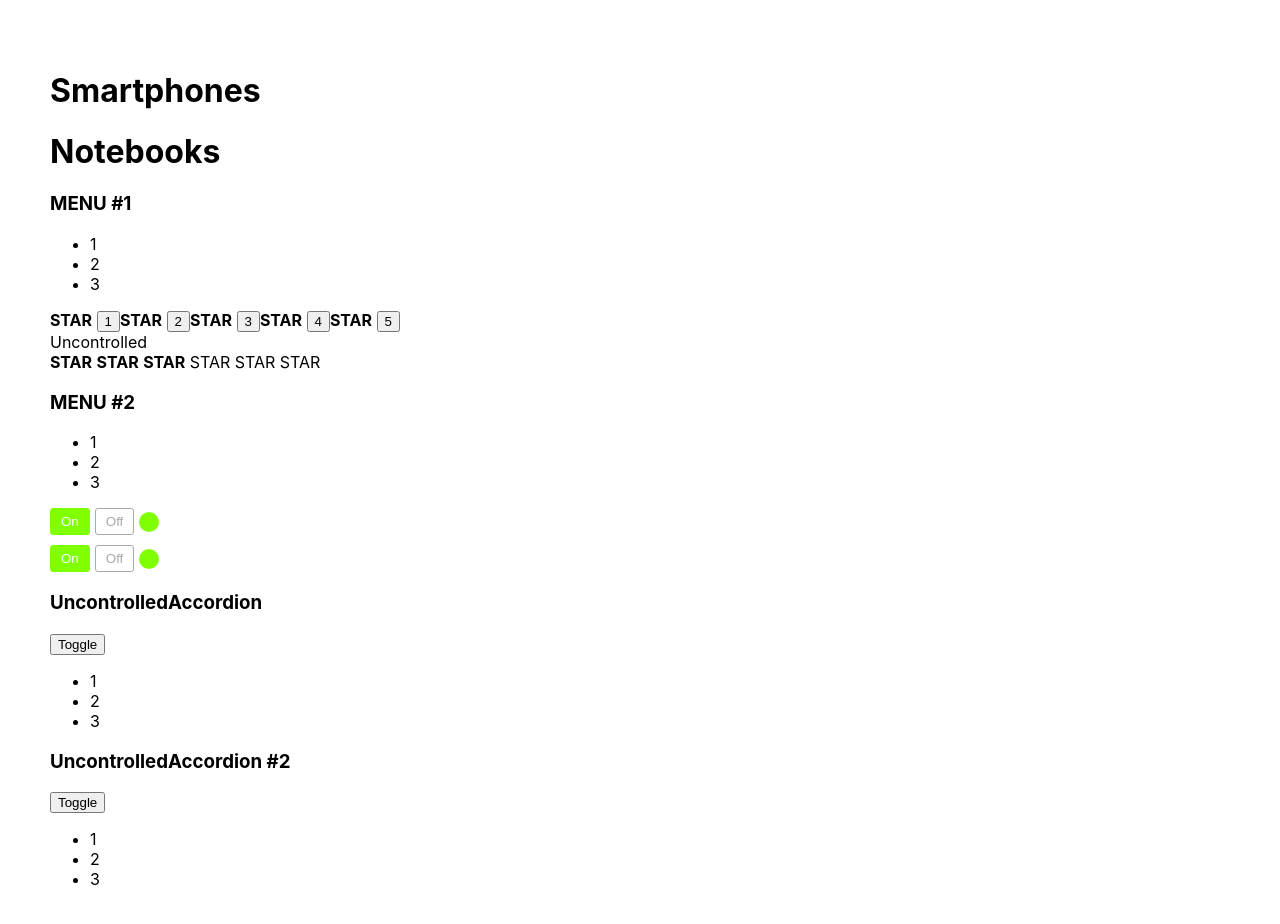
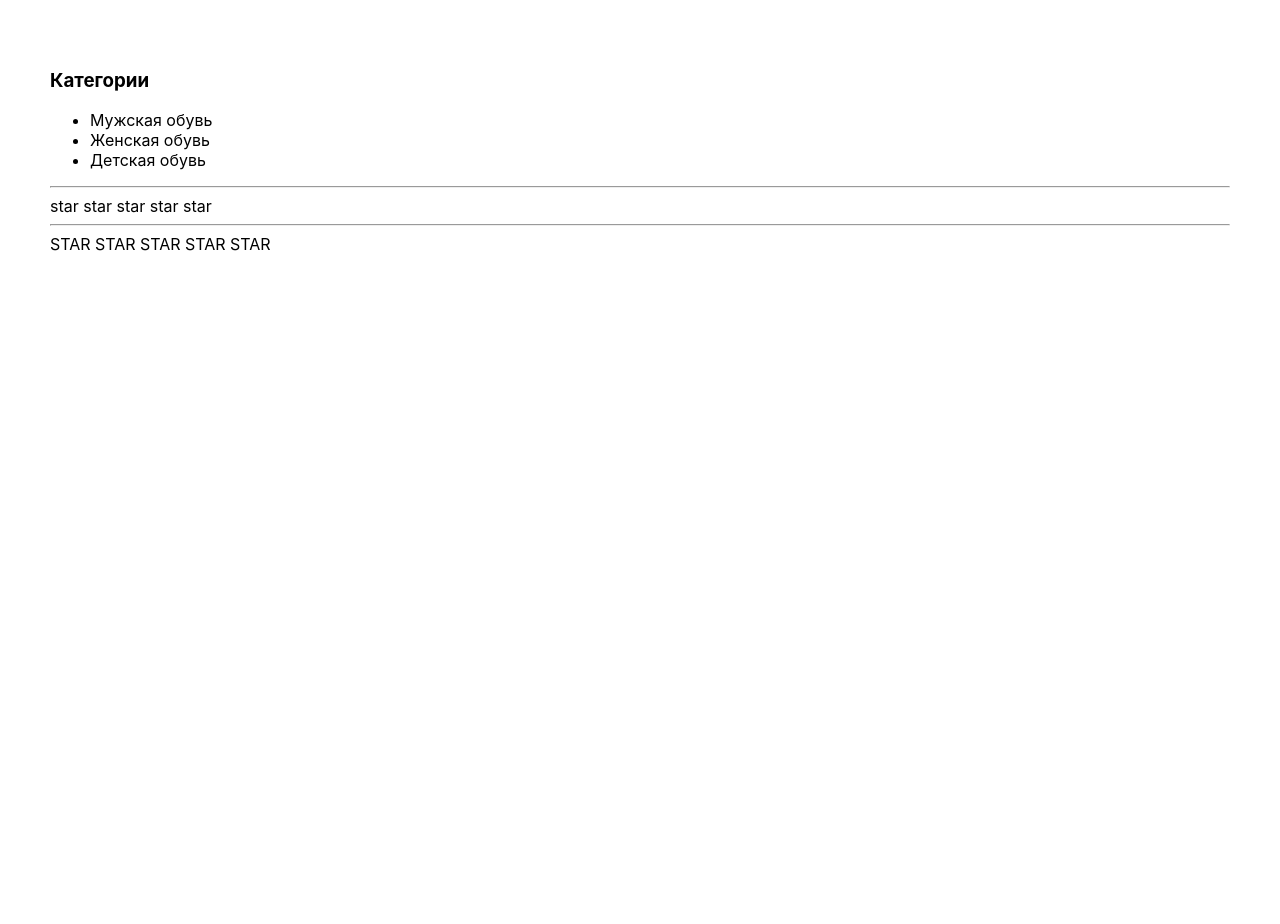
Before and after one commit to BekzodDeveloper/kmb, a React (Create React App) app: page / in a window 1280 px wide. Shown: the top 924 px of the page. After the commit the page ends 800 px from the top, so only its background shows below. Built offline with nearby package versions, Linux system fonts and the light colour scheme.

Commit message:
feat: M#4.1 callbacks-1

```diff
--- a/src/App.tsx
+++ b/src/App.tsx
@@ -1,36 +1,30 @@
-import React from 'react';
+import React, {useState} from 'react';
 import './App.css';
 import {Accordion} from "./components/Accordion/Accordion";
-import {Rating} from "./components/Rating/Rating";
+import {Rating, RatingValueType} from "./components/Rating/Rating";
 import {OnOff} from "./components/OnOff/OnOff";
 import {UncontrolledAccordion} from "./components/UncontrolledAccordion/UncontrolledAccordion";
 import {UncontrolledRating} from "./components/UncontrolledRating/UncontrolledRating";
 
 function App() {
-    console.log('App')
+    const [ratingValue, setRatingValue] = useState<RatingValueType>(0)
+    const [accordionCollapsed, setAccordionCollapsed] = useState<boolean>(false)
 
     return (
         <div className="App">
-            <PageTitle title={'Smartphones'}/>
-            <PageTitle title={'Notebooks'}/>
+            <Accordion title={'Категории'} collapsed={accordionCollapsed} setAccordionCollapsed={setAccordionCollapsed}/>
 
-            <Accordion title={'MENU #1'} collapsed={false}/>
-
-            <Rating/>
-            {/*<Rating/>*/}
-            {/*<Rating/>*/}
-            {/*<Rating/>*/}
-            {/*<Rating/>*/}
-            Uncontrolled
+            <Rating ratingValue={ratingValue} onSetRatingValue={setRatingValue}/>
+            <hr/>
             <UncontrolledRating/>
 
-            <Accordion title={'MENU #2'} collapsed={false}/>
+            {/*<Accordion title={'MENU #2'} collapsed={false}/>*/}
 
-            <OnOff/>
-            <OnOff/>
+            {/*<OnOff/>*/}
+            {/*<OnOff/>*/}
 
-            <UncontrolledAccordion title={'UncontrolledAccordion'}/>
-            <UncontrolledAccordion title={'UncontrolledAccordion #2'}/>
+            {/*<UncontrolledAccordion title={'UncontrolledAccordion'}/>*/}
+            {/*<UncontrolledAccordion title={'UncontrolledAccordion #2'}/>*/}
         </div>
     );
 }
--- a/src/components/Accordion/Accordion.tsx
+++ b/src/components/Accordion/Accordion.tsx
@@ -3,33 +3,43 @@ import React from "react";
 
 type AccordionPropsType = {
     title: string
-    collapsed?: boolean
+    collapsed: boolean
+    setAccordionCollapsed: (collapsed: boolean) => void
 }
 
 export function Accordion(props: AccordionPropsType) {
 
 
     return <div>
-        <AccordionTitle title={props.title}/>
-        {!props.collapsed && <AccordionBody/>}
-
+        <AccordionTitle title={props.title}
+                        collapsed={props.collapsed}
+                        setAccordionCollapsed={props.setAccordionCollapsed}/>
+        {!props.collapsed &&
+            <AccordionBody collapsed={props.collapsed} setAccordionCollapsed={props.setAccordionCollapsed}/>}
+        <hr/>
     </div>
 
 
 }
 
 type AccordionTitlePropsType = {
-    title: string,
+    title: string
+    collapsed: boolean
+    setAccordionCollapsed: (collapsed: boolean) => void
 }
 
 function AccordionTitle(props: AccordionTitlePropsType) {
-    return <h3>{props.title}</h3>;
+    return <h3 onClick={() => props.setAccordionCollapsed(!props.collapsed)}>{props.title}</h3>;
 }
 
-function AccordionBody() {
+type AccordionBodyType = {
+    collapsed: boolean
+    setAccordionCollapsed: (collapsed: boolean) => void
+}
+const AccordionBody: React.FC<AccordionBodyType> = (props) => {
     return <ul>
-        <li>1</li>
-        <li>2</li>
-        <li>3</li>
+        <li>Мужская обувь</li>
+        <li>Женская обувь</li>
+        <li>Детская обувь</li>
     </ul>;
 }
--- a/src/components/Rating/Rating.tsx
+++ b/src/components/Rating/Rating.tsx
@@ -1,41 +1,40 @@
 import React, {useState} from "react";
 
-
+export type RatingValueType = 0 | 1 | 2 | 3 | 4 | 5;
 type RatingPropsType = {
-    value: 0 | 1 | 2 | 3 | 4 | 5
+    ratingValue: RatingValueType
+    onSetRatingValue: (ratingValue: RatingValueType) => void
 }
 
-export function Rating() {
-
-    const [value, setValue] = useState(0 | 1 | 2 | 3 | 4 | 5)
+export const Rating: React.FC<RatingPropsType>
+    = ({
+           ratingValue,
+           onSetRatingValue
+       }) => {
 
     return <div>
-        <Star selected={value > 0}/>
-        <button onClick={() => setValue(1)}>1</button>
-        <Star selected={value > 1}/>
-        <button onClick={() => setValue(2)}>2</button>
-        <Star selected={value > 2}/>
-        <button onClick={() => setValue(3)}>3</button>
-        <Star selected={value > 3}/>
-        <button onClick={() => setValue(4)}>4</button>
-        <Star selected={value > 4}/>
-        <button onClick={() => setValue(5)}>5</button>
+        <Star selected={ratingValue > 0} ratingValue={1} onSetRatingValue={onSetRatingValue}/>
+        <Star selected={ratingValue > 1} ratingValue={2} onSetRatingValue={onSetRatingValue}/>
+        <Star selected={ratingValue > 2} ratingValue={3} onSetRatingValue={onSetRatingValue}/>
+        <Star selected={ratingValue > 3} ratingValue={4} onSetRatingValue={onSetRatingValue}/>
+        <Star selected={ratingValue > 4} ratingValue={5} onSetRatingValue={onSetRatingValue}/>
     </div>;
 
 }
 
 type StarPropsType = {
     selected: boolean
+    ratingValue: RatingValueType
+    onSetRatingValue: (ratingValue: RatingValueType) => void
 }
 
 function Star(props: StarPropsType) {
-    // debugger
+    function onSetRatingValue() {
 
-    if (props.selected) {
-        // console.log('STAR ')
-        return <span><b>STAR</b> </span>
-    } else {
-        return <span>STAR </span>
+        props.onSetRatingValue(props.ratingValue)
     }
 
+    return <span onClick={onSetRatingValue}>{props.selected ? <b>STAR </b> : "star "}</span>
+
+
 }
--- a/src/components/UncontrolledAccordion/UncontrolledAccordion.tsx
+++ b/src/components/UncontrolledAccordion/UncontrolledAccordion.tsx
@@ -10,8 +10,9 @@ export function UncontrolledAccordion(props: UncontrolledAccordionPropsType) {
     const [isCollapsed, setIsCollapsed] = useState(false);
 
     return <div>
-        <UncontrolledAccordionTitle title={props.title}/>
-        <button onClick={() => setIsCollapsed(!isCollapsed)}>Toggle</button>
+        <UncontrolledAccordionTitle title={props.title} setIsCollapsed={setIsCollapsed} isCollapsed={isCollapsed}/>
+        {/*<button onClick={() => setIsCollapsed(!isCollapsed)}>Toggle</button>*/}
+        <span>{isCollapsed && "Collapsed"}</span>
         {!isCollapsed && <UncontrolledAccordionBody/>}
     </div>
 
@@ -19,11 +20,17 @@ export function UncontrolledAccordion(props: UncontrolledAccordionPropsType) {
 }
 
 type UncontrolledAccordionTitlePropsType = {
-    title: string,
+    title: string
+    isCollapsed: boolean
+    setIsCollapsed: (collapsed: boolean) => void
+
 }
 
 function UncontrolledAccordionTitle(props: UncontrolledAccordionTitlePropsType) {
-    return <h3>{props.title}</h3>;
+    const setIsCollapsed = () => {
+        props.setIsCollapsed(!props.isCollapsed)
+    }
+    return <h3 onClick={setIsCollapsed}>{props.title}</h3>;
 }
 
 function UncontrolledAccordionBody() {
--- a/src/components/UncontrolledRating/UncontrolledRating.tsx
+++ b/src/components/UncontrolledRating/UncontrolledRating.tsx
@@ -7,47 +7,31 @@ type UncontrolledRatingPropsType = {
 
 export function UncontrolledRating() {
 
-    const [value, setValue] = useState(3);
-
-    const onStarClick = (v: number) => {
-        setValue(v)
-    }
+    const [value, setValue] = useState(0);
 
     return <div>
         <Star selected={value > 0}
-              value={1}
-              onStarClick={onStarClick}/>
+              onStarClick={() => setValue(1)}/>
         <Star selected={value > 1}
-              value={2}
-              onStarClick={onStarClick}/>
+              onStarClick={() => setValue(2)}/>
         <Star selected={value > 2}
-              value={3}
-              onStarClick={onStarClick}/>
+              onStarClick={() => setValue(3)}/>
         <Star selected={value > 3}
-              value={4}
-              onStarClick={onStarClick}/>
+              onStarClick={() => setValue(4)}/>
         <Star selected={value > 4}
-              value={5}
-              onStarClick={onStarClick}/>
-        <Star selected={value > 5}
-              value={6}
-              onStarClick={onStarClick}/>
+              onStarClick={() => setValue(5)}/>
     </div>;
 
 }
 
 type StarPropsType = {
     selected: boolean
-    onStarClick: (value: number) => void
-    value: number
+    onStarClick: () => void
 }
 
 function Star(props: StarPropsType) {
-    return props.selected ? <span onClick={() => {
-            props.onStarClick(props.value)
-        }}><b>STAR</b> </span>
-        : <span onClick={() => {
-            props.onStarClick(props.value)
-        }}>STAR </span>
+    return <span
+        onClick={() => props.onStarClick()}>{props.selected ? <b>STAR</b>
+        : "STAR"} </span>;
 
 }
```
